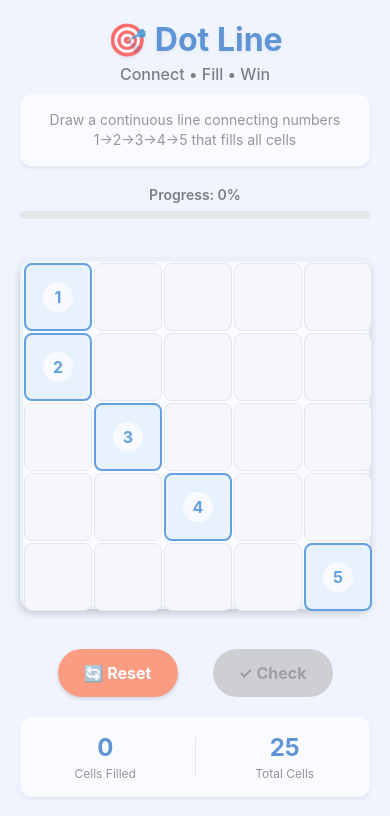
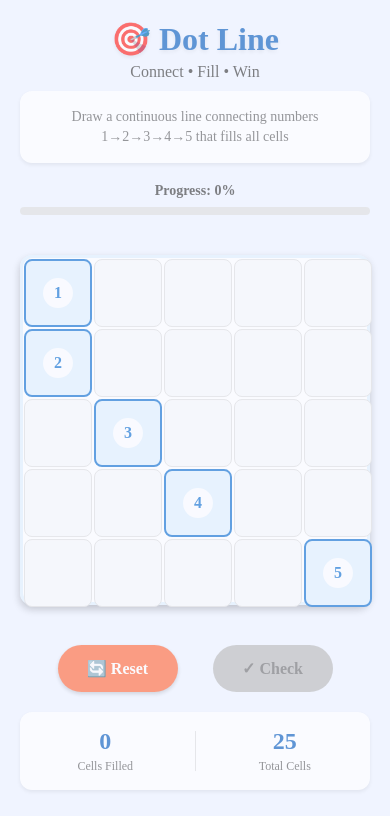
Before and after one commit to kwnstantina/dotLineGame, a React Native app: screen / in a window 390 px wide. Shown: the top 816 px of the page. Built offline with nearby package versions, Linux system fonts and the light colour scheme.

Commit message:
nunito typo

```diff
--- a/package.json
+++ b/package.json
@@ -1,5 +1,5 @@
 {
-  "name": "DotLineGame",
+  "name": "dotlinegame",
   "version": "0.0.1",
   "private": true,
   "scripts": {
--- a/src/components/GameGrid.tsx
+++ b/src/components/GameGrid.tsx
@@ -123,7 +123,7 @@ const GameGrid: React.FC<GameGridProps> = ({
 
         animateScale(1.05);
         animateGridOpacity(0.95);
-        Vibration.vibrate(10);
+        Vibration.vibrate([0, 10]);
       }
     },
 
@@ -140,7 +140,7 @@ const GameGrid: React.FC<GameGridProps> = ({
           onPathUpdate(newPath);
           setSvgPath(createSvgPath(newPath));
           setActiveCell(cell.id);
-          Vibration.vibrate(5);
+          Vibration.vibrate([0, 5]);
         }
       } else {
         setHighlightedCell(null);
--- a/src/components/GridCell.tsx
+++ b/src/components/GridCell.tsx
@@ -100,6 +100,7 @@ const styles = StyleSheet.create({
   number: {
     fontSize: 16,
     fontWeight: 'bold',
+    fontFamily: 'Nunito-Bold',
   },
   dot: {
     width: 8,
--- a/src/screens/GameScreen.tsx
+++ b/src/screens/GameScreen.tsx
@@ -9,6 +9,7 @@ import {
   Animated,
   StatusBar,
   Dimensions,
+  ScrollView,
 } from 'react-native';
 import GameGrid from '../components/GameGrid';
 import {GameState} from '../types';
@@ -21,7 +22,7 @@ const GameScreen: React.FC = () => {
     puzzle: null,
     drawnPath: [],
     isCompleted: false,
-    isLoading: false,
+    isLoading: true,
   });
 
   const fadeAnim = useRef(new Animated.Value(0)).current;
@@ -188,6 +189,10 @@ const GameScreen: React.FC = () => {
     <SafeAreaView style={styles.container}>
       <StatusBar barStyle="dark-content" backgroundColor="#F0F4FF" />
 
+      <ScrollView
+        style={styles.scrollView}
+        contentContainerStyle={styles.scrollContent}
+        showsVerticalScrollIndicator={false}>
         <Animated.View
           style={[
             styles.content,
@@ -277,6 +282,7 @@ const GameScreen: React.FC = () => {
           </View>
 
         </Animated.View>
+      </ScrollView>
     </SafeAreaView>
   );
 };
@@ -286,8 +292,14 @@ const styles = StyleSheet.create({
     flex: 1,
     backgroundColor: '#F0F4FF',
   },
+  scrollView: {
+    flex: 1,
+  },
+  scrollContent: {
+    flexGrow: 1,
+    paddingBottom: 20,
+  },
   content: {
-    flex: 1,
     paddingHorizontal: 20,
   },
   header: {
@@ -298,6 +310,7 @@ const styles = StyleSheet.create({
   title: {
     fontSize: 32,
     fontWeight: 'bold',
+    fontFamily: 'Nunito-Bold',
     color: '#1565C0',
     textShadowColor: 'rgba(0,0,0,0.1)',
     textShadowOffset: {width: 0, height: 2},
@@ -307,6 +320,7 @@ const styles = StyleSheet.create({
     fontSize: 16,
     color: '#424242',
     fontWeight: '500',
+    fontFamily: 'Nunito-Medium',
     marginTop: 5,
   },
   instructionsContainer: {
@@ -325,6 +339,7 @@ const styles = StyleSheet.create({
     textAlign: 'center',
     color: '#666',
     lineHeight: 20,
+    fontFamily: 'Nunito-Regular',
   },
   progressContainer: {
     marginBottom: 20,
@@ -335,6 +350,7 @@ const styles = StyleSheet.create({
     color: '#424242',
     marginBottom: 8,
     textAlign: 'center',
+    fontFamily: 'Nunito-SemiBold',
   },
   progressBarBackground: {
     height: 8,
@@ -382,9 +398,11 @@ const styles = StyleSheet.create({
     color: '#FFFFFF',
     fontSize: 16,
     fontWeight: 'bold',
+    fontFamily: 'Nunito-Bold',
   },
   disabledButtonText: {
     color: '#757575',
+    fontFamily: 'Nunito-Regular',
   },
   statsContainer: {
     flexDirection: 'row',
@@ -408,11 +426,13 @@ const styles = StyleSheet.create({
     fontSize: 24,
     fontWeight: 'bold',
     color: '#1565C0',
+    fontFamily: 'Nunito-Bold',
   },
   statLabel: {
     fontSize: 12,
     color: '#666',
     marginTop: 4,
+    fontFamily: 'Nunito-Regular',
   },
   statDivider: {
     width: 1,
@@ -436,6 +456,7 @@ const styles = StyleSheet.create({
     fontSize: 18,
     color: '#666',
     fontWeight: '500',
+    fontFamily: 'Nunito-Medium',
   },
   errorContainer: {
     flex: 1,
@@ -448,6 +469,7 @@ const styles = StyleSheet.create({
     color: '#F44336',
     textAlign: 'center',
     marginBottom: 20,
+    fontFamily: 'Nunito-Medium',
   },
 });
 
```
Also changed, not shown: 34 other files (tests, documents, lock files or other folders). Lines whose indentation alone changed are shown as unchanged.
